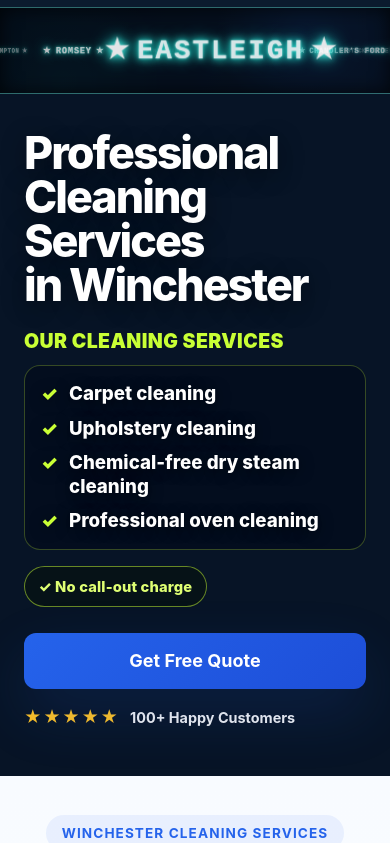
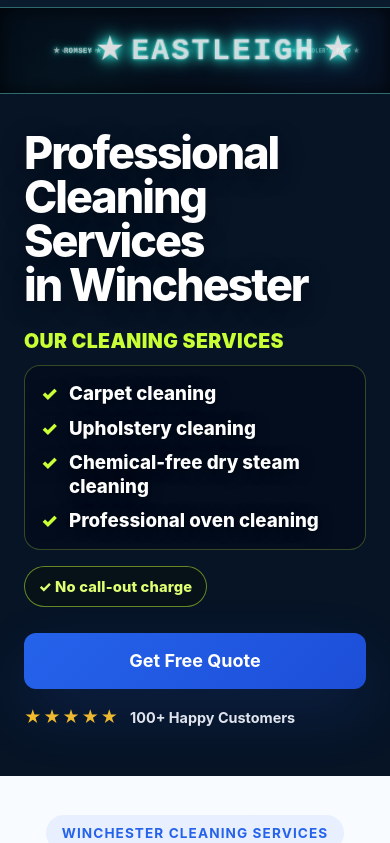
Before and after one commit to Robigo1977/ROBIGO-V5, a React (Vite) app: page / in a window 390 px wide. Shown: the top 843 px of the page. Built offline with nearby package versions, Linux system fonts and the light colour scheme.

Commit message:
Strengthen 3D depth of neon carousel

```diff
--- a/src/components/sections/Hero/Hero.module.css
+++ b/src/components/sections/Hero/Hero.module.css
@@ -399,3 +399,17 @@
   .neonCarouselPlace[data-offset="2"] { transform: translate(calc(-50% + 62vw),-50%) translateZ(-150px) rotateY(-42deg) scale(.55); }
 }
 @media (prefers-reduced-motion: reduce) { .neonCarouselPlace { transition: none; } }
+
+
+/* Stronger depth for the rotating neon names */
+.neonCarousel { perspective: 650px; }
+.neonCarouselPlace[data-offset="-2"] { opacity: .18; filter: blur(.5px); transform: translate(calc(-50% - 39vw),-50%) translateZ(-230px) rotateY(58deg) scale(.48); }
+.neonCarouselPlace[data-offset="-1"] { opacity: .48; transform: translate(calc(-50% - 24vw),-50%) translateZ(-125px) rotateY(42deg) scale(.67); }
+.neonCarouselPlace[data-offset="0"] { filter: drop-shadow(0 0 8px rgba(57,255,235,.82)); transform: translate(-50%,-50%) translateZ(120px) scale(1.12); }
+.neonCarouselPlace[data-offset="1"] { opacity: .48; transform: translate(calc(-50% + 24vw),-50%) translateZ(-125px) rotateY(-42deg) scale(.67); }
+.neonCarouselPlace[data-offset="2"] { opacity: .18; filter: blur(.5px); transform: translate(calc(-50% + 39vw),-50%) translateZ(-230px) rotateY(-58deg) scale(.48); }
+@media (max-width: 767px) {
+  .neonCarouselPlace[data-offset="-1"] { transform: translate(calc(-50% - 40vw),-50%) translateZ(-115px) rotateY(44deg) scale(.58); }
+  .neonCarouselPlace[data-offset="0"] { transform: translate(-50%,-50%) translateZ(95px) scale(1.08); }
+  .neonCarouselPlace[data-offset="1"] { transform: translate(calc(-50% + 40vw),-50%) translateZ(-115px) rotateY(-44deg) scale(.58); }
+}
```
